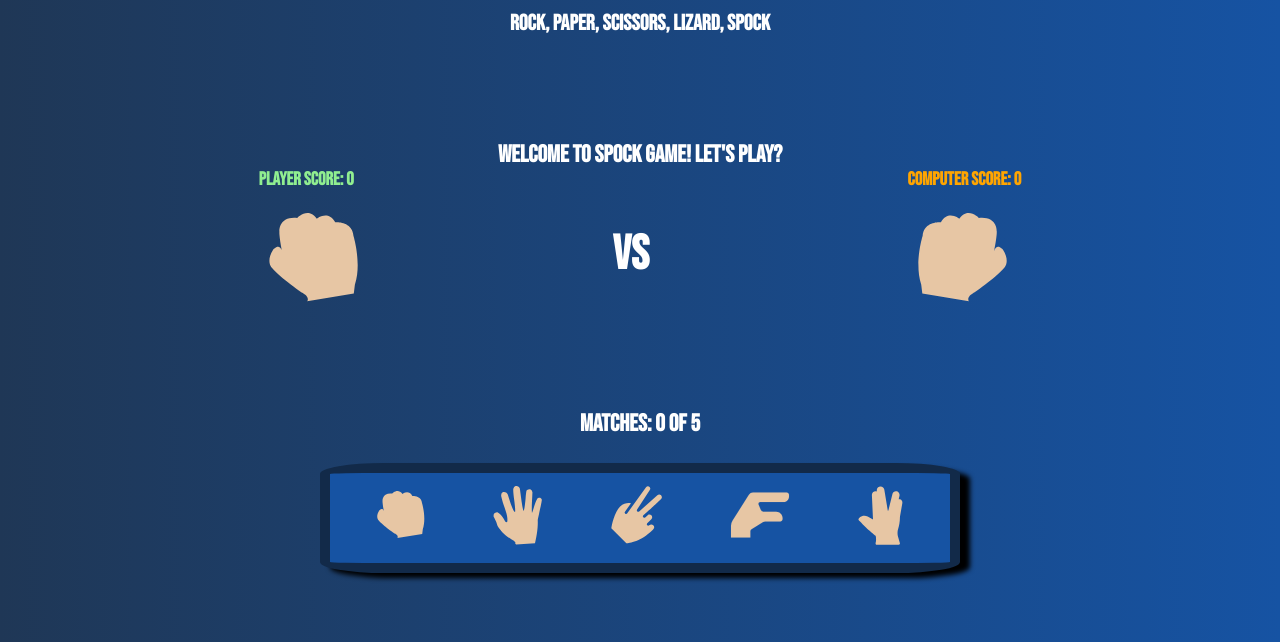
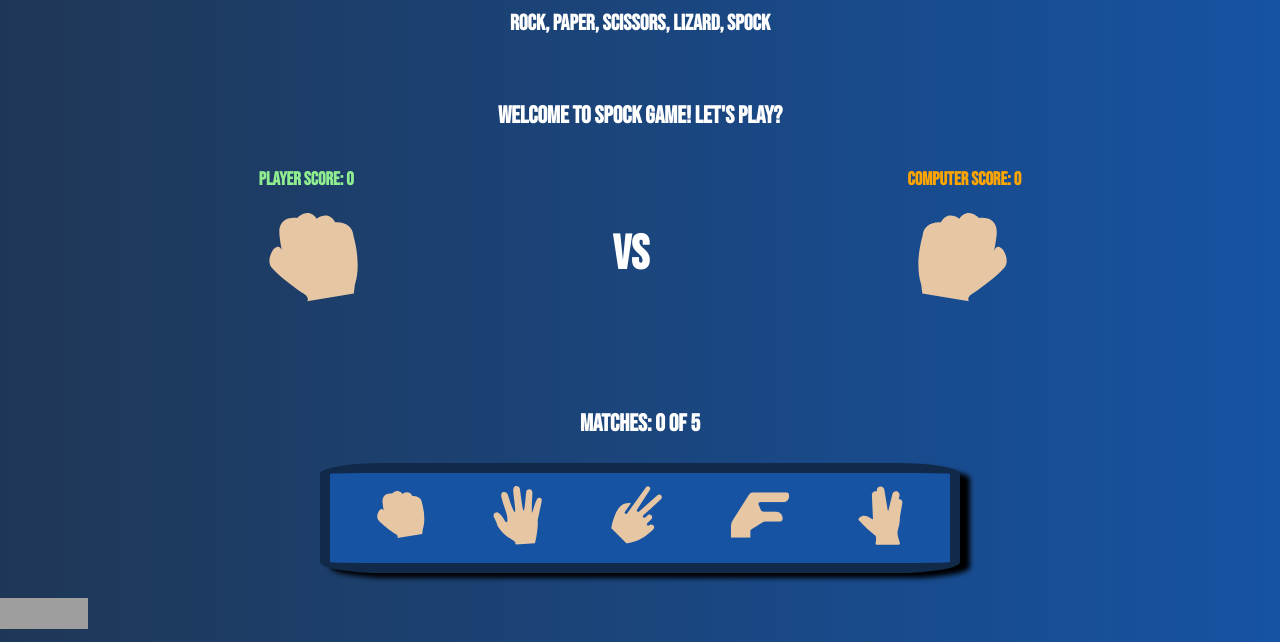
Before and after one commit to humberto-pereira/spock-game, a plain HTML site: page index.html in a window 1280 px wide. Shown: the part 158-800 px from the top of the page. Drawn offline with Linux system fonts and the light colour scheme; grey boxes are pictures that could not be loaded.

Commit message:
Fix span tag as pointed by w3c validator and add css jigsaw seal

```diff
--- a/assets/css/style.css
+++ b/assets/css/style.css
@@ -36,8 +36,7 @@ body {
 }
 
 #winner-rule-point {
-    padding: 2%;
-    margin-top: 3%;
+    margin-top: 2%;
     position: absolute;
 }
 
--- a/index.html
+++ b/index.html
@@ -45,11 +45,12 @@
             </div>
             <h1 id="versus">VS</h1>
             <div>
-                <img id="computer-hand" src="assets/images/icon-rock-computer.svg" alt="computer hand"></span>
+                <img id="computer-hand" src="assets/images/icon-rock-computer.svg" alt="computer hand">
                 <h3 class="computer-score-orange">Computer Score: <span class="computer-score-orange" id="computer-score">0</span></h3>
             </div>
         </div>
         <div class="the-winner-container">
+            <!-- h1 empty but used by JavaScript to inject the winner message at the end of the game -->
             <h1 id="the-winner"></h1>
         </div>
         <h2 id="matches">Matches: <span id="matches-counter">0</span> of 5</h2>
@@ -71,6 +72,13 @@
             </button>
         </div>
     </div>
+    <p>
+        <a href="https://jigsaw.w3.org/css-validator/check/referer">
+            <img style="border:0;width:88px;height:31px"
+                src="https://jigsaw.w3.org/css-validator/images/vcss-blue"
+                alt="CSS valid!" />
+        </a>
+    </p>
     <script src="assets/js/script.js"></script>
 </body>
 </html>
```
